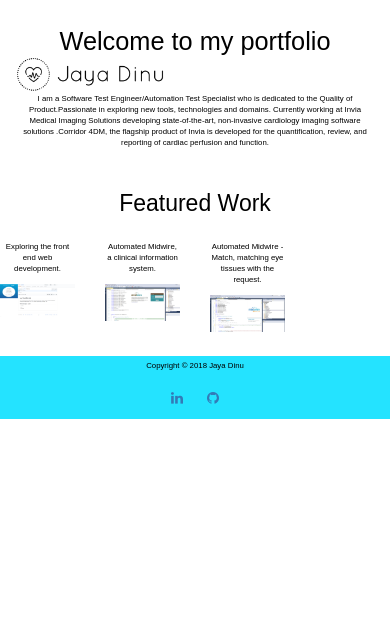
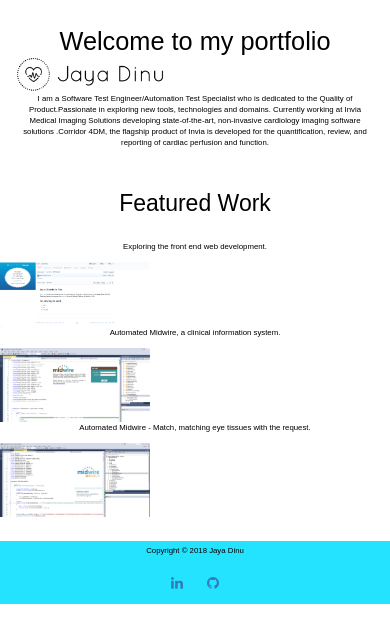
Before and after one commit to jdinu/jaya-portfolio, a plain HTML site: page index.html in a window 390 px wide. Shown: the part 154-796 px from the top of the page. Drawn offline with nearby package versions, Linux system fonts and the light colour scheme.

Commit message:
media queries smaller screen

```diff
--- a/css/styles.css
+++ b/css/styles.css
@@ -69,7 +69,7 @@
             font-size: 2vmin;
           }
           .col-sm-4{
-            width : 50%;
+            width : 1000%;
           }
 
     }
@@ -91,7 +91,7 @@
             font-size: 2vmin;
           }
           .col-sm-4{
-            width : 25%;
+            width : 100%;
           }
 
     }
```
